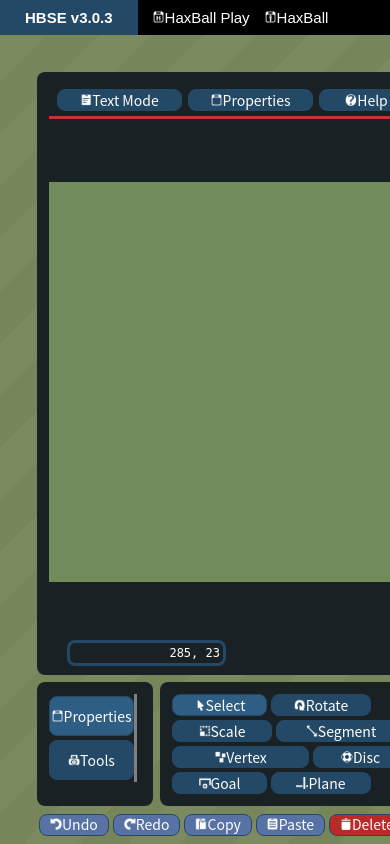
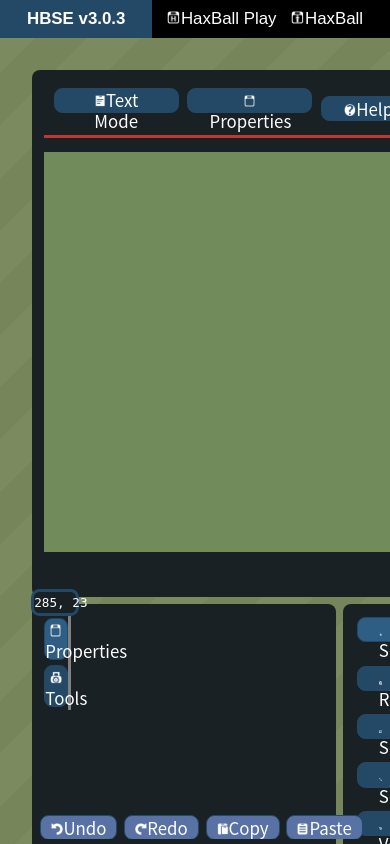
Before and after one commit to haxball-stadium-editor/haxball-stadium-editor.github.io, a React (Create React App) app: page / in a window 390 px wide. Shown: the top 844 px of the page. Built offline with nearby package versions, Linux system fonts and the light colour scheme.

Commit message:
Responsive web design

```diff
--- a/src/App.css
+++ b/src/App.css
@@ -1,16 +1,5 @@
 .App {
   text-align: center;
-}
-
-.App-logo {
-  height: 40vmin;
-  pointer-events: none;
-}
-
-@media (prefers-reduced-motion: no-preference) {
-  .App-logo {
-    animation: App-logo-spin infinite 20s linear;
-  }
 }
 
 * {
@@ -58,43 +47,43 @@ body {
 
 .header {
   width: 100%;
-  height: 35px;
-  /* height: 4.5vh; */
-  line-height: 35px;
-  /* line-height: 4.5vh; */
+  /* height: 35px; */
+  height: 4.5vh;
+  /* line-height: 35px; */
+  line-height: 4.5vh;
   background-color: black;
   color: white;
   font-family: 'Noto Sans CJK KR Bold', '맑은 고딕 Bold', '나눔고딕 Bold', 'Nobile', arial, sans-serif;
-  font-size: 15px;
-  /* font-size: 2vh; */
+  /* font-size: 15px; */
+  font-size: 2vh;
   /* display: inline-block; */
   overflow: hidden;
 }
 
 .header-logo {
-  height: 12px;
-  /* height: 1.6vh; */
-  width: 12px;
-  /* width: 1.6vh; */
+  /* height: 12px; */
+  height: 1.6vh;
+  /* width: 12px; */
+  width: 1.6vh;
 }
 
 .header-logoHax {
-  height: 12px;
-  /* height: 1.6vh; */
-  width: 24px;
-  /* width: 3.2vh; */
+  /* height: 12px; */
+  height: 1.6vh;
+  /* width: 24px; */
+  width: 3.2vh;
 }
 
 .header .title {
   display: inline-block;
-  /* height: 4.5vh; */
-  height: 35px;
+  height: 4.5vh;
+  /* height: 35px; */
   background-color: #244967;
-  padding: 0 25px;
+  padding: 0 3.2vh;
   color: #fff;
   font-family: 'Noto Sans CJK KR Bold', '맑은 고딕 Bold', '나눔고딕 Bold', 'Nobile', arial, sans-serif;
-  font-size: 15px;
-  /* font-size: 2vh; */
+  /* font-size: 15px; */
+  font-size: 2vh;
   font-weight: 600;
 }
 
@@ -140,38 +129,58 @@ ul.menu li a:visited {
   background-color: #1a2125;
   border-radius: 8px;
   padding: 10px;
-  overflow: auto;
+  /* overflow: auto; */
+}
+
+#topbox {
+  height: 60vh;
 }
 
 #table {
   width: 100%;
-  padding: 30px;
+  padding: 3vh;
+  /* padding: 30px; */
 }
 
-#bottomboxes {
-  height: 100px;
+#bottomboxes,
+#leftbox,
+#rightbox {
+  height: 12vh;
+  /* height: 100px; */
 }
 
 #tools {
-  height: 50px;
+  height: 6vh;
+  /* height: 50px; */
   overflow: auto;
 }
 
 #rightbox {
-  width: 280px;
+  width: 18vw;
+  /* width: 280px; */
+}
+
+#rightbox button {
+  width: 8.2vw;
 }
 
 button {
   color: white;
   background-color: #244967;
-  border-radius: 8px;
+  border-radius: 1vh;
+  /* border-radius: 8px; */
   border: 1px solid #244967;
-  padding: 0 20px;
-  line-height: 19px;
-  height: 22px;
+  padding: 0 2.5vh;
+  /* padding: 0 20px; */
+  line-height: 2.5vh;
+  /* line-height: 19px; */
+  height: 3vh;
+  /* height: 22px; */
   font-family: Noto Sans CJK KR, 맑은 고딕, 나눔고딕, 'Nobile', arial, sans-serif;
-  font-size: 14px;
-  margin: 2px;
+  font-size: 2vh;
+  /* font-size: 14px; */
+  margin: 0.4vh;
+  /* margin: 2px; */
 }
 
 button:hover {
@@ -269,25 +278,34 @@ textarea {
 #mousepos {
   display: block;
   font-family: Noto Sans CJK Mono KR, D2Coding, mono;
-  font-size: 12px;
-  height: 20px;
+  font-size: 1.5vh;
+  /* font-size: 12px; */
+  height: 2.5vh;
+  /* height: 20px; */
   border: 3px solid #244967;
-  border-radius: 8px;
+  border-radius: 1vh;
+  /* border-radius: 8px; */
   background-color: #1a2125;
   position: absolute;
-  bottom: 178px;
-  width: 150px;
-  line-height: 20px;
+  bottom: 27vh;
+  /* bottom: 178px; */
+  width: 10vw;
+  /* width: 150px; */
+  line-height: 2.5vh;
+  /* line-height: 20px; */
   text-align: right;
   padding-right: 3px;
+  /* padding-right: 3px; */
 }
 
 #mousepos.left {
-  right: 67px;
+  right: 8vw;
+  /* right: 67px; */
 }
 
 #mousepos.right {
-  left: 67px;
+  left: 8vw;
+  /* left: 67px; */
 }
 
 #stadium_properties {
@@ -347,16 +365,19 @@ select.prop.error {
 
 #left_tabs {
   border-right: 3px solid #808080;
-  width: 95px;
+  width: 6vw;
+  /* width: 95px; */
 }
 
 #tab_parent {
-  height: 86px;
+  height: 10vh;
+  /* height: 86px; */
   overflow: auto;
 }
 
 #tab_sub {
-  height: 30px;
+  height: 4vh;
+  /* height: 30px; */
   overflow: auto;
 }
 
@@ -365,9 +386,12 @@ select.prop.error {
 }
 
 #left_tabs button {
-  width: 85px;
-  height: 40px;
-  line-height: 19px;
+  width: 6vw;
+  /* width: 85px; */
+  height: 5vh;
+  /* height: 40px; */
+  line-height: 2.5vh;
+  /* line-height: 19px; */
   margin: 2px 0;
   padding: 0px;
 }
--- a/src/components/StadiumCreator.js
+++ b/src/components/StadiumCreator.js
@@ -3485,11 +3485,11 @@ function StadiumCreator(props) {
                 <tr>
                   <td id="left_tabs">
                     <button id="button_tab_properties" className="active">
-                      <img alt='img' src={logoProperties} style={{ height: 12, width: 12 }} />Properties
+                      <img alt='img' src={logoProperties} style={{ height: "1.5vh", width: "1.5vh" }} />Properties
                     </button>
                     {/* <button id="button_tab_edit">Edit</button> */}
                     <button id="button_tab_advanced" >
-                      <img alt='img' src={logoTools} style={{ height: 12, width: 12 }} />Tools
+                      <img alt='img' src={logoTools} style={{ height: "1.5vh", width: "1.5vh" }} />Tools
                     </button>
                     {/* <button id="button_tab_spawnpoints">SpawnPoints</button> */}
                   </td>
@@ -3505,10 +3505,10 @@ function StadiumCreator(props) {
                                 <button id="button_tab_spawnpoints">SpawnPoints</button>
                                 <button id="button_tab_joints">Joints</button>
                                 <button id="button_mirror_mode" onClick={handleButtonClick}>
-                                  <img alt='img' src={imgMirror} style={{ height: 12, width: 12 }} />Automatic Mirror
+                                  <img alt='img' src={imgMirror} style={{ height: "1.5vh", width: "1.5vh" }} />Automatic Mirror
                                 </button>
                                 <button id="pref_preview" onClick={handleButtonClick}>
-                                  <img alt='img' src={imgPreview} style={{ height: 12, width: 12 }} />Preview
+                                  <img alt='img' src={imgPreview} style={{ height: "1.5vh", width: "1.5vh" }} />Preview
                                 </button>
                                 {/* <button id="button_tab_haxmaps">HaxMaps</button> */}
                               </td>
@@ -3613,14 +3613,14 @@ function StadiumCreator(props) {
           </td >
           <td id="rightbox" valign="top">
             <pre id="mousepos" className="right">285, 23</pre>
-            <button id="button_tool_select" className="active" style={{ width: 95 }}><img alt='img' src={logoSelect} style={{ height: 12, width: 12 }} />Select</button>
-            <button id="button_tool_rotate" style={{ width: 100 }}><img alt='img' src={logoRotate} style={{ height: 12, width: 12 }} />Rotate</button>
-            <button id="button_tool_scale" style={{ width: 100 }}><img alt='img' src={logoScale} style={{ height: 12, width: 12 }} />Scale</button>
-            <button id="button_tool_segment" style={{ width: 130 }}><img alt='img' src={logoSegment} style={{ height: 12, width: 12 }} />Segment</button>
-            <button id="button_tool_vertex" style={{ width: 137 }}><img alt='img' src={logoVertex} style={{ height: 12, width: 12 }} />Vertex</button>
-            <button id="button_tool_disc" style={{ width: 95 }}><img alt='img' src={logoDisc} style={{ height: 12, width: 12 }} />Disc</button>
-            <button id="button_tool_goal" style={{ width: 95 }}><img alt='img' src={logoGoal} style={{ height: 12, width: 12 }} />Goal</button>
-            <button id="button_tool_plane" style={{ width: 100 }}><img alt='img' src={logoPlane} style={{ height: 12, width: 12 }} />Plane</button>
+            <button id="button_tool_select" className="active"><img alt='img' src={logoSelect} style={{ height: "0.8vw", width: "0.8vw" }} />Select</button>
+            <button id="button_tool_rotate"><img alt='img' src={logoRotate} style={{ height: "0.8vw", width: "0.8vw" }} />Rotate</button>
+            <button id="button_tool_scale"><img alt='img' src={logoScale} style={{ height: "0.8vw", width: "0.8vw" }} />Scale</button>
+            <button id="button_tool_segment"><img alt='img' src={logoSegment} style={{ height: "0.8vw", width: "0.8vw" }} />Segment</button>
+            <button id="button_tool_vertex"><img alt='img' src={logoVertex} style={{ height: "0.8vw", width: "0.8vw" }} />Vertex</button>
+            <button id="button_tool_disc"><img alt='img' src={logoDisc} style={{ height: "0.8vw", width: "0.8vw" }} />Disc</button>
+            <button id="button_tool_goal"><img alt='img' src={logoGoal} style={{ height: "0.8vw", width: "0.8vw" }} />Goal</button>
+            <button id="button_tool_plane"><img alt='img' src={logoPlane} style={{ height: "0.8vw", width: "0.8vw" }} />Plane</button>
           </td>
         </tr >
       </tbody >
```
